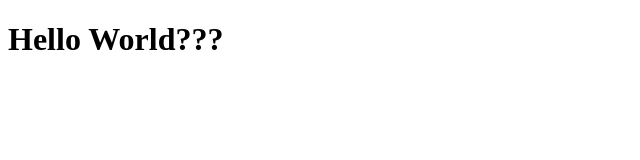
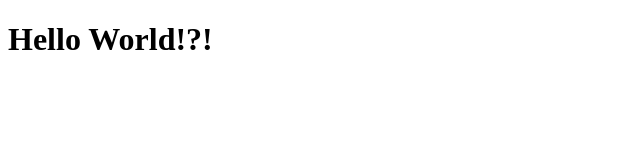
Before and after one commit to kimbaugher/hello-world-react, a React (Create React App) app: page / in a window 1280 px wide. Shown: the top 160 px of the page, without its empty margins (0-640 px from the left). Built offline with nearby package versions, Linux system fonts and the light colour scheme.

Commit message:
Update index.tsx
Changed ??? to !?!

```diff
--- a/src/index.tsx
+++ b/src/index.tsx
@@ -2,7 +2,7 @@ import React from 'react';
 import ReactDOM from 'react-dom';
 
 function Hello(props) {
-  return <h1>Hello World???</h1>;
+  return <h1>Hello World!?!</h1>;
 }
 
 ReactDOM.render(<Hello />, document.getElementById('root'));
```
